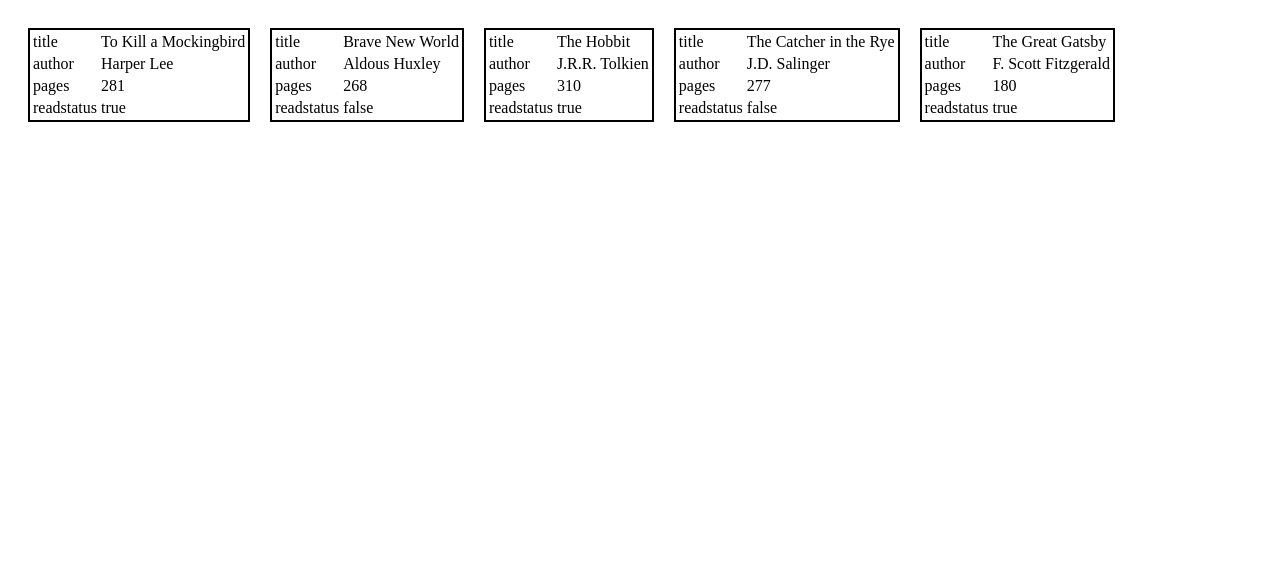
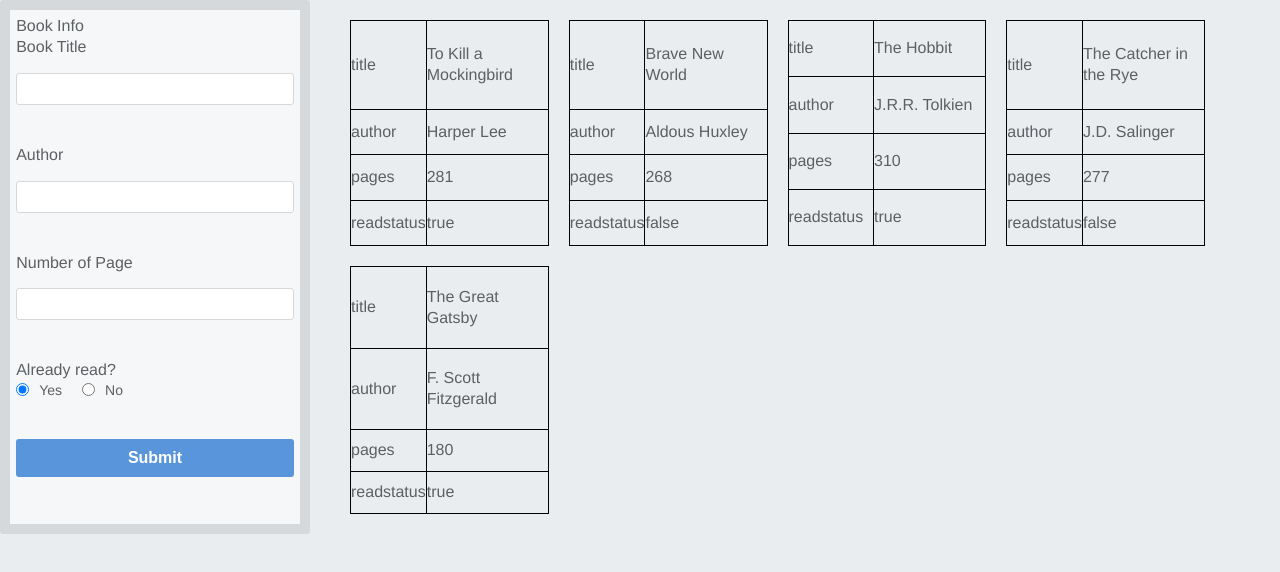
Before and after one commit to patricksamuel/odin-library, a plain HTML site: page index.html in a window 1280 px wide. Drawn offline with Linux system fonts and the light colour scheme.

Commit message:
emit functioning version

```diff
--- a/index.html
+++ b/index.html
@@ -7,7 +7,49 @@
     <link rel="stylesheet" href="style.css">
 </head>
 <body>
-    <div id="cardContainer"></div>
+    <div class="mainContainer">
+        <div class="sideBar">
+            <form class="addBookForm" action="" method="get">
+                    <p>Book Info</p>
+                    <p class='form-row'>
+                        <label for="title">Book Title</label>
+                        <input type="text" id="title" name="title">
+                    </p>
+                    <p class='form-row'>
+                        <label for="author">Author</label>
+                        <input type="text" id="author" name="author">
+                    </p>
+                    <p class='form-row'>
+                        <label for="pages">Number of Page</label>
+                        <input type="number" id="pages" name="pages">
+                    </p>
+
+                    <div class='alreadyReadsection'>
+                        <legend>Already read? </legend>
+
+                        <input id='readYes'
+                                name='alreadyRead'
+                                type='radio'
+                                value='true'
+                                checked />
+                        <label for='readYes' class='radio-label'>Yes</label>
+                        <input id='readNo'
+                                name='alreadyRead'
+                                type='radio'
+                                value='false' />
+                        <label for='readNo' class='radio-label'>No</label>
+                    </div>
+
+                    <div class='form-row'>
+                        <button class='addBookButton' type="submit">Submit</button>
+                    </div>
+
+            </form>
+
+        </div>
+        <div id="cardContainer"></div>
+    </div>
     <script src="script.js"></script>
+
 </body>
 </html>
--- a/script.js
+++ b/script.js
@@ -9,13 +9,14 @@ function Book(bookId,title,author,pages,readstatus) {
     this.author= author;
     this.pages = pages;
     this.readstatus = readstatus;
-    this.info = function(){
-        if (readstatus) {
+}
+
+Book.prototype.info = function() {
+    if (this.readstatus) {
         console.log(this.title+" by "+this.author+", "+this.pages+" pages, already read.")
     }
     else {
         console.log(this.title+" by "+this.author+", "+this.pages+" pages, not read yet.")
-        }
     }
 }
 
@@ -25,14 +26,31 @@ function addBookToLibrary(title ,author,pages,readstatus) {
     myLibrary.push(newBook);
 }
 
+const buttonAddBook = document.querySelector(".addBookButton");
+
+buttonAddBook.addEventListener("click", (e) => {
+    e.preventDefault()
+    title = document.querySelector("#title");
+    author = document.querySelector("#author");
+    pages = document.querySelector("#pages");
+
+    readstatus = document.querySelector("input[name='alreadyRead']:checked").value === "true";
+
+    addBookToLibrary(title.value ,author.value,pages.value,readstatus);
+    updateDisplay();
+})
+
+
+
 addBookToLibrary("To Kill a Mockingbird", "Harper Lee", 281, true);
 addBookToLibrary("Brave New World", "Aldous Huxley", 268, false);
 addBookToLibrary("The Hobbit", "J.R.R. Tolkien", 310, true);
 addBookToLibrary("The Catcher in the Rye", "J.D. Salinger", 277, false);
 addBookToLibrary("The Great Gatsby", "F. Scott Fitzgerald", 180, true);
 
+function updateDisplay() {
     const cardContainer = document.getElementById("cardContainer");
-
+    cardContainer.innerHTML = "";
     for (const book of myLibrary) {
         const card = document.createElement("table");
 
@@ -64,3 +82,8 @@ for (const book of myLibrary) {
         //  cardContainer.appendChild(card);
 
     }
+
+}
+
+
+updateDisplay();
--- a/style.css
+++ b/style.css
@@ -1,10 +1,143 @@
+*{
+  margin: 0;
+  padding: 0;
+}
+
+body {
+  color: #5D6063;
+  background-color: #EAEDF0;
+  font-family: "Helvetica", "Arial", sans-serif;
+  font-size: 16px;
+  line-height: 1.3;
+
+
+  display: flex;
+  flex-direction: column;
+  align-items: center;
+}
+
+
+.mainContainer{
+    display: grid;
+    grid-template-columns: 1fr 3fr;
+    width: 100%;
+
+    gap: 20px;
+    margin: 0;
+    padding: 0;
+    box-sizing: border-box;
+
+}
+
+.sideBar{
+    grid-column-start: 1;
+    grid-column-end: 2; /* spans only column 1 */
+    justify-content: center;
+    margin:0;
+}
+
 #cardContainer {
-    display: flex;
+    grid-column-start: 2;
+    grid-column-end: 4; /* spans columns 2 and 3 */
+    display: grid;
+    grid-template-columns: 1fr 1fr 1fr 1fr;
     flex-wrap: wrap;
+    width:90%;
     gap: 20px;
     padding: 20px;
 }
 
-table {
-    border: solid black 2px;
+table, th, td {
+  border: 1px solid black;
+  border-collapse: collapse;
 }
+
+.addBookForm {
+    display: flex;
+    flex-direction: column;
+    justify-content: center;
+    background-color: #F6F7F8;
+    border: 10px solid #D6D9DC;
+    border-radius: 3px;
+    padding: 2%;
+
+}
+
+.form-row {
+  margin-bottom: 40px;
+  display: flex;
+  justify-content: flex-start;
+  flex-direction: column;
+  flex-wrap: wrap;
+}
+
+.form-row input[type='text'] {
+  background-color: #FFFFFF;
+  border: 1px solid #D6D9DC;
+  border-radius: 3px;
+
+  padding: 7px;
+  font-size: 14px;
+}
+
+.form-row input[type='number'] {
+  background-color: #FFFFFF;
+  border: 1px solid #D6D9DC;
+  border-radius: 3px;
+
+  padding: 7px;
+  font-size: 14px;
+}
+
+.form-row label {
+  margin-bottom: 15px;
+}
+
+
+
+.form-row button {
+  font-size: 16px;
+  font-weight: bold;
+
+  color: #FFFFFF;
+  background-color: #5995DA;
+
+  border: none;
+  border-radius: 3px;
+
+  padding: 10px 40px;
+  cursor: pointer;
+}
+
+
+.alreadyReadsection {
+  border: none;
+  margin-bottom: 40px;
+}
+
+.alreadyReadsectionlegend {
+  margin-bottom: 15px;
+}
+
+.alreadyReadsection .radio-label {
+  display: block;
+  font-size: 14px;
+  padding: 0 20px 0 10px;
+}
+
+.alreadyReadsection input[type='radio'] {
+  margin-top: 2px;
+}
+
+.alreadyReadsection .radio-label,
+.alreadyReadsection input[type='radio'] {
+  float: left;
+}
+
+.form-row button:hover {
+  background-color: #76AEED;
+}
+
+.form-row button:active {
+  background-color: #407FC7;
+}
```
Lines whose indentation alone changed are shown as unchanged.
